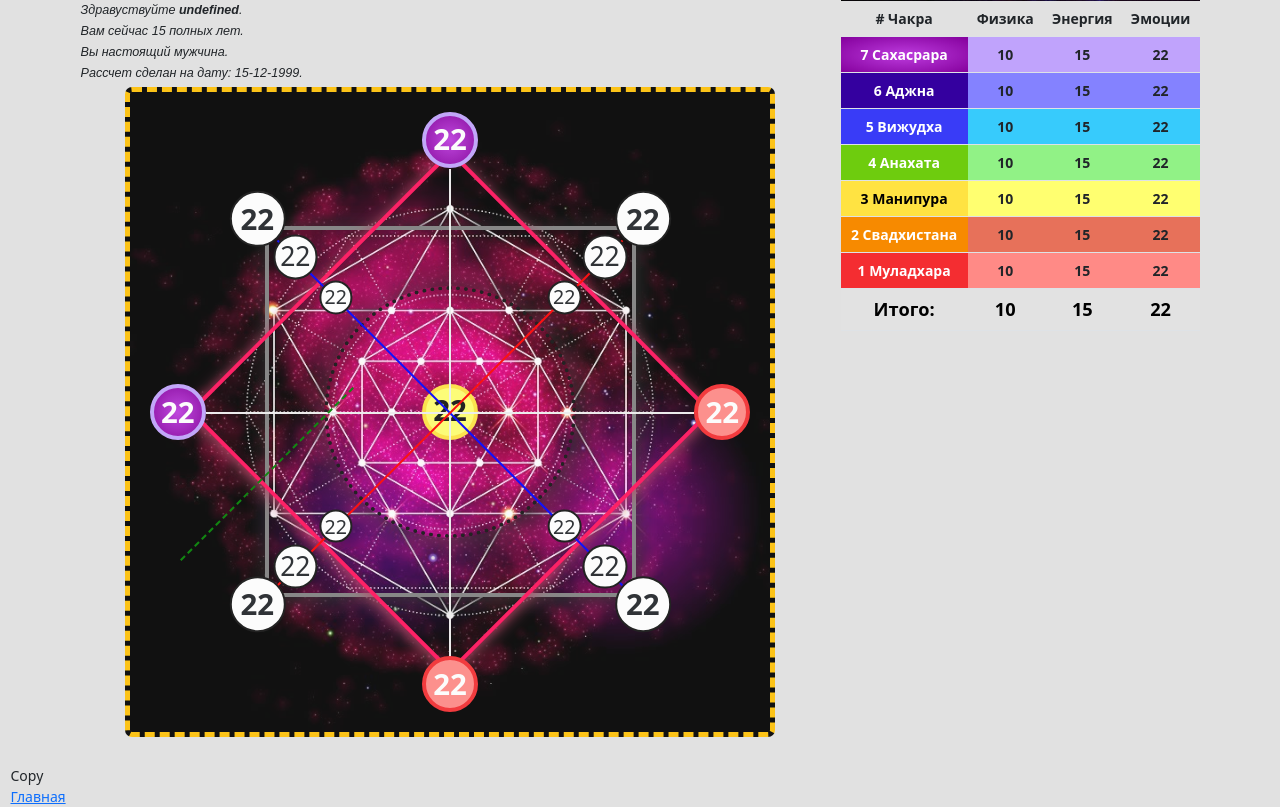
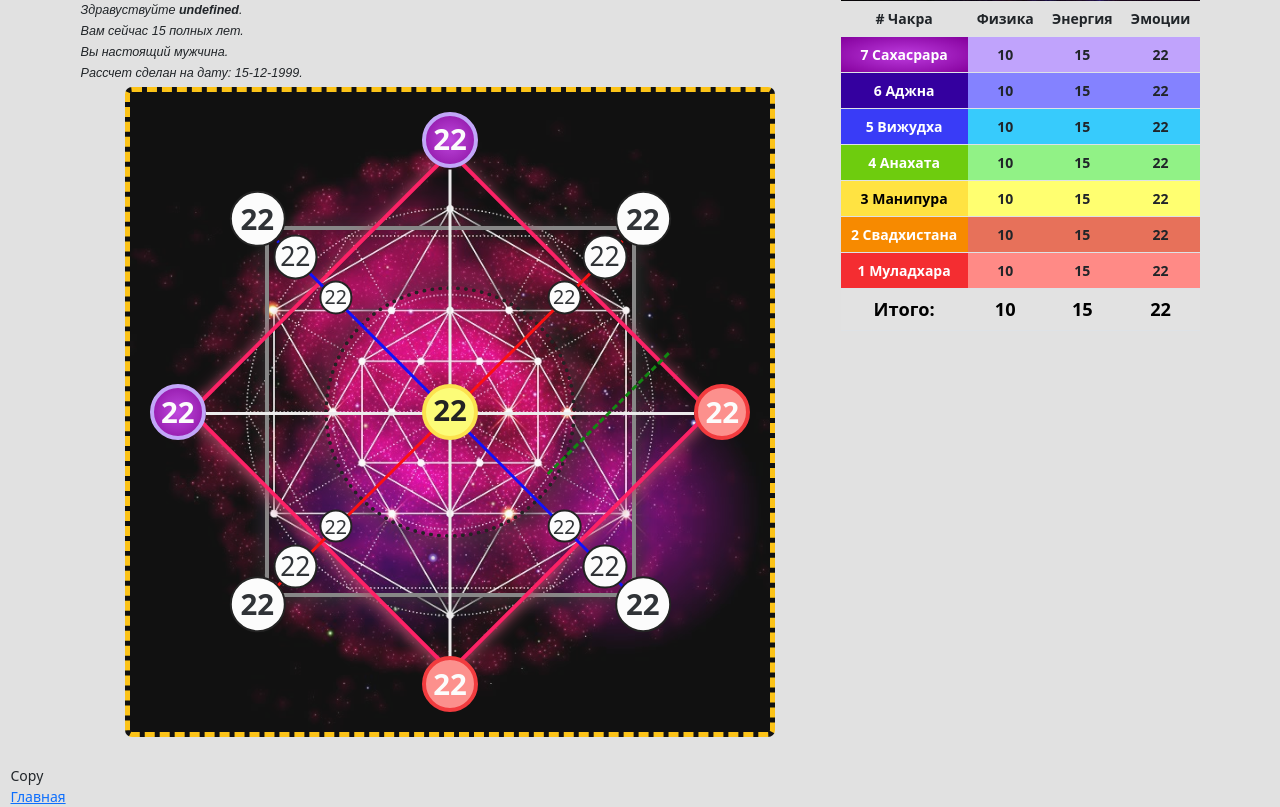
Before and after one commit to Olmeksky/matrix_fate2, a PHP site: page /matr.html in a window 1280 px wide. Shown: the part 407-1214 px from the top of the page. Run offline with PHP 8.4, Linux system fonts and the light colour scheme.

Commit message:
Update styler.css

```diff
--- a/css/styler.css
+++ b/css/styler.css
@@ -81,6 +81,7 @@ h1 {
   background-color: #ffff70;
   border: 0.3rem solid #ffe342;
   border-radius: 50%;
+  z-index: 10;
 }
 .A {
   position: inherit;
@@ -360,7 +361,7 @@ h1 {
 }
 
 .line-zeml {
-  border-bottom: solid 0.2rem #eee;
+  border-bottom: solid 0.25rem #eee;
   position: inherit;
   z-index: 5;
   top: 50%;
@@ -368,7 +369,7 @@ h1 {
   width: 200%;
 }
 .line-nebo {
-  border-bottom: solid 0.2rem #eee;
+  border-bottom: solid 0.25rem #eee;
   position: inherit;
   z-index: 5;
   top: 50%;
@@ -377,7 +378,7 @@ h1 {
   transform: rotate(90deg);
 }
 .line-muzh {
-  border-bottom: solid 0.2rem blue;
+  border-bottom: solid 0.25rem blue;
   position: inherit;
   z-index: 5;
   top: 50%;
@@ -386,7 +387,7 @@ h1 {
   transform: rotate(45deg);
 }
 .line-zhen {
-  border-bottom: solid 0.2rem red;
+  border-bottom: solid 0.25rem red;
   position: inherit;
   z-index: 5;
   top: 50%;
@@ -395,12 +396,12 @@ h1 {
   transform: rotate(-45deg);
 }
 .line-love-deng {
-  border-bottom: dashed 0.2rem green;
+  border-bottom: dashed 0.25rem green;
   position: inherit;
   z-index: 5;
-  top: 75%;
-  right: 75%;
-  width: 100%;
+  top: 50%;
+  right: -50%;
+  width: 70%;
   transform: rotate(135deg);
 }
 
```
